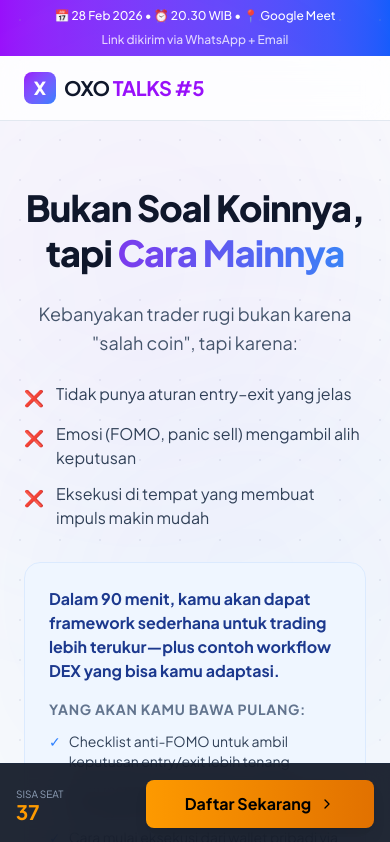
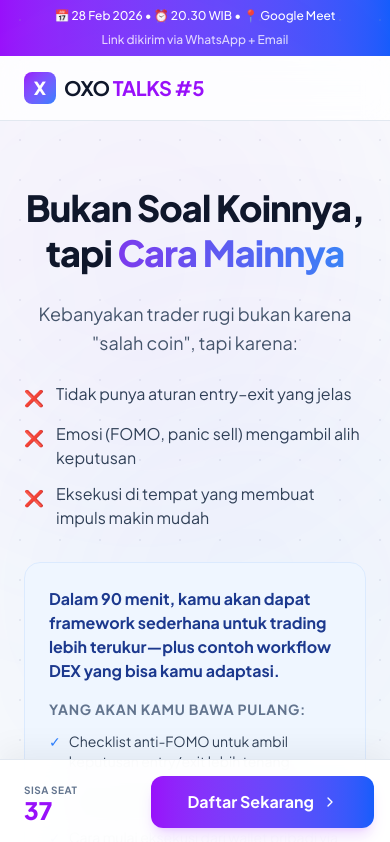
Before and after one commit to pandooat/oxo-talks-5, a Next.js app: page / in a window 390 px wide. Shown: the top 842 px of the page. Built offline with nearby package versions, Linux system fonts and the light colour scheme.

Commit message:
fix: update success modal and mobile CTA to light theme

```diff
--- a/components/MobileCTA.tsx
+++ b/components/MobileCTA.tsx
@@ -9,13 +9,13 @@ interface MobileCTAProps {
 
 const MobileCTA = ({ seatsLeft, scrollToForm }: MobileCTAProps) => {
     return (
-        <div className="fixed bottom-0 left-0 right-0 p-4 bg-[#0B1120]/90 backdrop-blur-md border-t border-slate-800 z-40 md:hidden animate-fade-in-up">
+        <div className="fixed bottom-0 left-0 right-0 p-4 bg-white/95 backdrop-blur-md border-t border-slate-200 z-40 md:hidden animate-fade-in-up shadow-[0_-10px_30px_rgba(0,0,0,0.05)]">
             <div className="flex gap-4 items-center">
-                <div className="text-left flex-1">
-                    <p className="text-[10px] text-slate-400 uppercase">Sisa Seat</p>
-                    <p className="text-amber-500 font-bold text-xl leading-none">{seatsLeft}</p>
+                <div className="text-left flex-1 pl-2">
+                    <p className="text-[10px] text-slate-500 uppercase font-bold tracking-wider">Sisa Seat</p>
+                    <p className="text-purple-600 font-black text-2xl leading-none">{seatsLeft}</p>
                 </div>
-                <button onClick={scrollToForm} className="flex-[2] bg-gradient-to-r from-amber-500 to-amber-600 text-black font-bold py-3 rounded-lg shadow-lg flex items-center justify-center gap-2 cursor-pointer">
+                <button onClick={scrollToForm} className="flex-[2] bg-gradient-to-r from-purple-600 to-blue-600 text-white font-bold py-3.5 rounded-xl shadow-lg shadow-purple-500/20 flex items-center justify-center gap-2 cursor-pointer active:scale-95 transition-all">
                     Daftar Sekarang <Icon name="ChevronRight" size={16} />
                 </button>
             </div>
--- a/components/RegisterForm.tsx
+++ b/components/RegisterForm.tsx
@@ -110,14 +110,14 @@ const RegisterForm = ({ seatsLeft }: RegisterFormProps) => {
     return (
         <div className="relative h-full">
             {showSuccessModal && (
-                <div className="fixed inset-0 z-50 flex items-center justify-center p-4 bg-black/80 backdrop-blur-sm animate-in fade-in duration-300">
-                    <div className="bg-[#0B1120] border border-amber-500/50 rounded-2xl p-8 max-w-md w-full text-center shadow-2xl transform scale-100 animate-in zoom-in-95 duration-300 relative">
-                        <div className="w-16 h-16 bg-green-500/20 rounded-full flex items-center justify-center mx-auto mb-6">
-                            <Icon name="CheckCircle" size={32} className="text-green-500" />
+                <div className="fixed inset-0 z-50 flex items-center justify-center p-4 bg-slate-900/40 backdrop-blur-sm animate-in fade-in duration-300">
+                    <div className="bg-white border border-slate-200 rounded-2xl p-8 max-w-md w-full text-center shadow-2xl transform scale-100 animate-in zoom-in-95 duration-300 relative">
+                        <div className="w-16 h-16 bg-green-500/10 rounded-full flex items-center justify-center mx-auto mb-6">
+                            <Icon name="CheckCircle" size={32} className="text-green-600" />
                         </div>
                         <h3 className="text-2xl font-bold text-slate-900 mb-2">Pendaftaran Berhasil!</h3>
                         <p className="text-purple-600 font-bold text-lg mb-4">⚠️ 1 Langkah Lagi</p>
-                        <p className="text-slate-300 text-sm mb-8 leading-relaxed">
+                        <p className="text-slate-600 text-sm mb-8 leading-relaxed">
                             Wajib bergabung ke grup WhatsApp untuk mendapatkan link Google Meet, materi, dan update jadwal webinar.
                         </p>
                         <button
```
